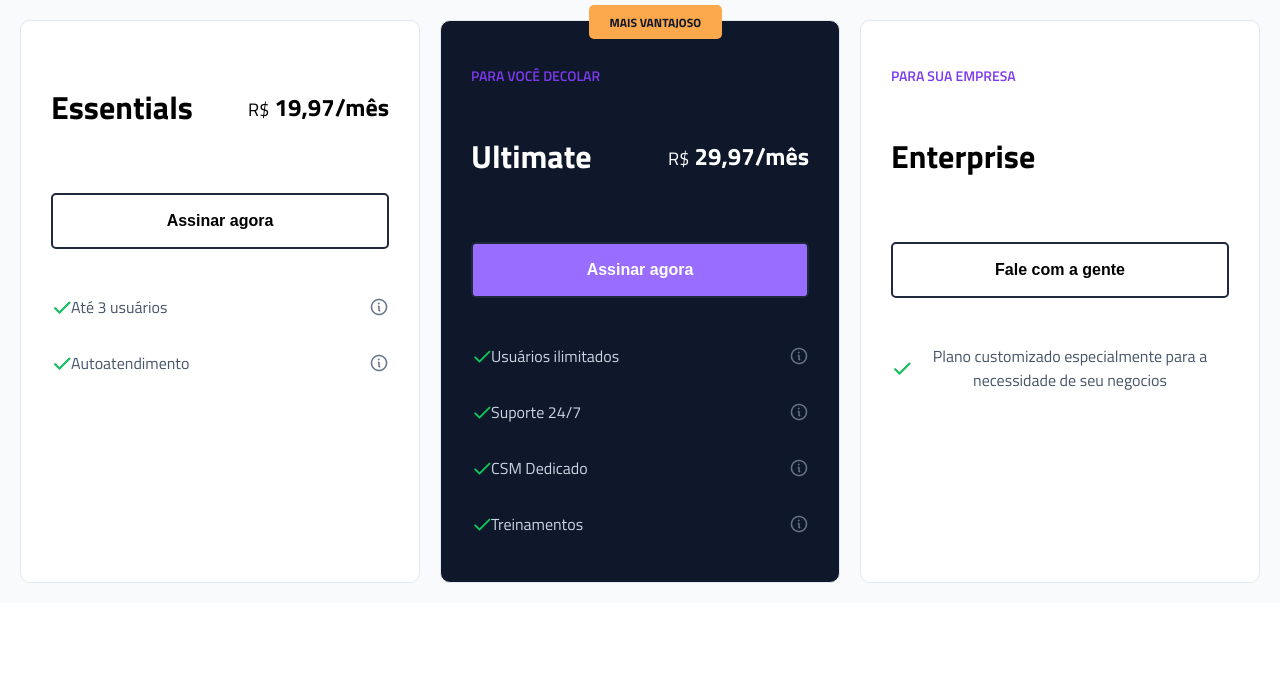
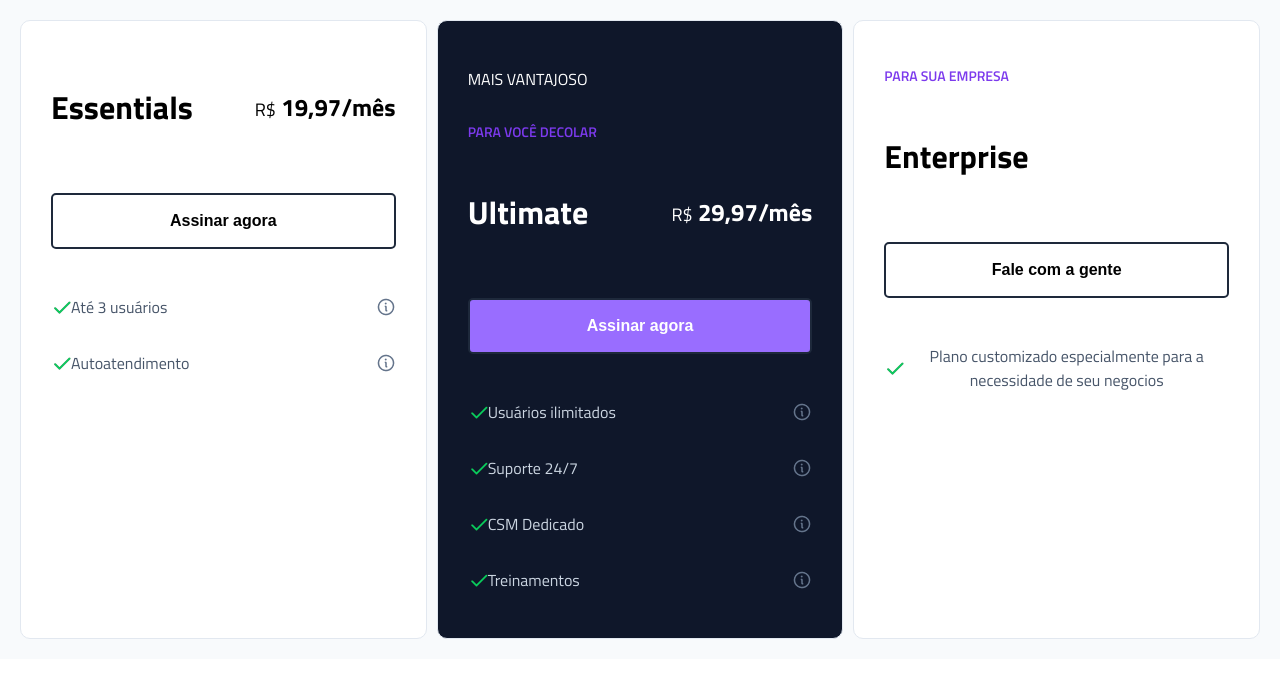
Before and after one commit to soaresgaab/tabeladeprecos, a plain HTML site: page index.html in a window 1280 px wide. Drawn offline with Linux system fonts and the light colour scheme.

Commit message:
Update style.css

```diff
--- a/style.css
+++ b/style.css
@@ -2,7 +2,7 @@
 body {
     font-family: Titillium Web;
     margin: 0;
-    padding: 0;
+    padding: 0px;
 }
 
 .Container {
@@ -11,24 +11,7 @@ body {
     justify-content: center;
     padding: 20px;
     background: #F8FAFC;
-    gap: 20px;
-}
-
-.subcaixa {
-    display: flex;
-    z-index: 1;
-    background-color: #FBA94C;
-    color: #0F172A;
-    position: fixed;
-    border-radius: 5px;
-    font-size: 12px;
-    font-weight: 700;
-    top: 5px;
-    height: 34px;
-    left: 46%;
-    width: 133px;
-    align-items: center;
-    justify-content: center;
+    gap: 10px;
 }
 
 .caixa {
@@ -146,6 +129,6 @@ body {
 
     .caixa {
         width: 100%;
-        margin-bottom: 20px;
+        margin-bottom: 10px;
     }
 }
```
